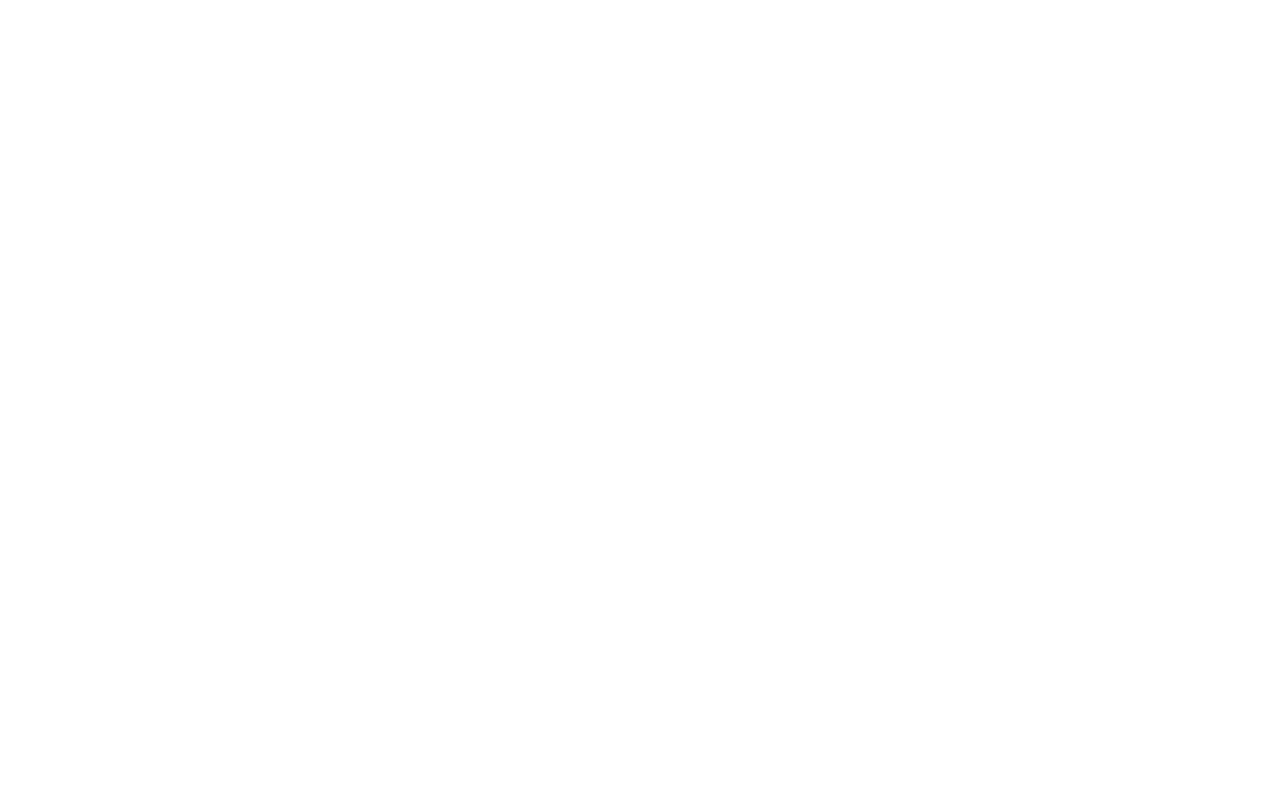
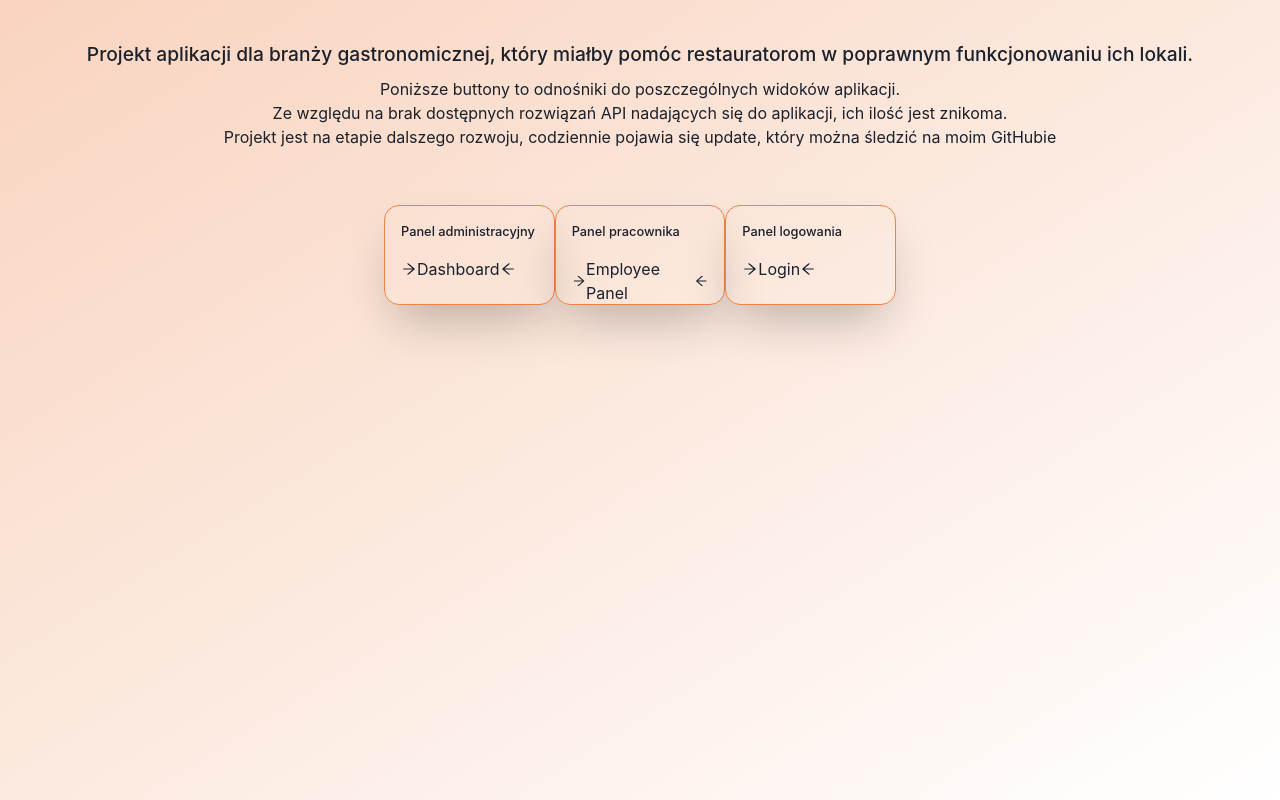
Before and after one commit to donnCycu/FoodMGT---App, a React (Create React App) app: page / in a window 1280 px wide. Before the commit this address had no page. Built offline with nearby package versions, Linux system fonts and the light colour scheme.

Commit message:
creating a welcome panel and changing styles in the login panel + changing the font family

```diff
--- a/src/App.js
+++ b/src/App.js
@@ -1,25 +1,30 @@
 import React from 'react';
-import { Box, Icon } from '@chakra-ui/react';
-import { FaFont } from 'react-icons/fa';
+import { Flex, Text, Box } from '@chakra-ui/react';
+
 import LoginForm from './components/LoginForm';
 import Dashboard from './views/Dashboard';
 import EmployeePanel from './views/EmployeePanel';
 import OrderPage from './views/OrderPage';
 import OrderList from './views/OrderList';
-import { BrowserRouter as Router, Route, Routes } from 'react-router-dom';
+import { BrowserRouter as Router, Route, Routes,  } from 'react-router-dom';
 import './index.css';
+import MainRoutes from "./views/MainRoutes";
+
 const App = () => {
     return (
         <Router>
+            <>
                 <Routes>
                     <Route path="/login" element={
-                    <Box display="flex" width="full" height="100vh" >
-                        <Box width="50%" height="full" bg="#ED8245" borderRightRadius="200px">
-                            <Box p={6} cursor="pointer">
-                                <Icon as={FaFont} size="xl" />
-                            </Box>
+                        <Box display="flex" width="full" height="100vh" backgroundColor="#E6E6E6">
+                            <Box width="50%" height="full" bg="rgba(237, 130, 69, 0.37)" borderRightRadius="200px">
+                                <Flex alignItems="center" justifyContent="center" h="100%" fontWeight={600} fontSize="5rem" className="redhat">
+                                    <Text textColor="#ED8245" >Food</Text>
+                                    <Text textColor="#8A8A8A">MGT.</Text>
+                                </Flex>
                             </Box>
                             <Box
+
                                 width="50%"
                                 height="100%"
                                 display="flex"
@@ -31,12 +36,14 @@
                                 </Box>
                             </Box>
                         </Box>
-                }/>
+                    } />
+                    <Route path="/" element={<MainRoutes />} />
                     <Route path="/dashboard" element={<Dashboard />} />
                     <Route path="/employeepanel" element={<EmployeePanel />} />
-                <Route path="/order" element={<OrderPage/>} />
-                <Route path="/order-list" element={<OrderList/>} />
+                    <Route path="/order" element={<OrderPage />} />
+                    <Route path="/order-list" element={<OrderList />} />
                 </Routes>
+            </>
         </Router>
     );
 };
--- a/src/components/LoginForm.js
+++ b/src/components/LoginForm.js
@@ -1,5 +1,5 @@
 import React, { useState } from 'react';
-import { Checkbox, Button, Input, Box, Heading, Text, Link, Icon } from '@chakra-ui/react';
+import { Checkbox, Button, Input, Box, Heading, Text, Link, } from '@chakra-ui/react';
 import { FaFacebookF, FaGoogle } from 'react-icons/fa';
 
 const LoginForm = () => {
--- a/src/index.css
+++ b/src/index.css
@@ -1,6 +1,10 @@
+@import url('https://fonts.googleapis.com/css2?family=Red+Hat+Text:wght@400;500;600&display=swap');
+.redhat {
+  font-family: 'Red Hat Text', sans-serif;;
+}
 body {
   margin: 0;
-  font-family: -apple-system, BlinkMacSystemFont, 'Segoe UI', 'Roboto', 'Oxygen',
+  font-family: -apple-system, BlinkMacSystemFont, 'Red Hat Text', 'Roboto', 'Oxygen',
     'Ubuntu', 'Cantarell', 'Fira Sans', 'Droid Sans', 'Helvetica Neue',
     sans-serif;
   -webkit-font-smoothing: antialiased;
--- /dev/null
+++ b/src/views/MainRoutes.js
@@ -0,0 +1,43 @@
+import React from 'react';
+import {Link} from 'react-router-dom';
+import {Box, Flex, Text} from "@chakra-ui/react";
+import {AiOutlineArrowLeft, AiOutlineArrowRight} from "react-icons/ai";
+
+const MainRoutes = () => {
+    return (
+        <Flex alignItems="center" justifyContent="start" flexDirection="column" py={10} width="full" height="100vh" bgGradient="linear(to-br, #ED8245 -190%, #ffffff 100%)">
+            <Text mb={2} fontWeight={500} fontSize="1.2rem">Projekt aplikacji dla branży gastronomicznej, który miałby pomóc restauratorom w poprawnym funkcjonowaniu ich lokali.</Text>
+            <Text>Poniższe buttony to odnośniki do poszczególnych widoków aplikacji.</Text>
+            <Text>Ze względu na brak dostępnych rozwiązań API nadających się do aplikacji, ich ilość jest znikoma.</Text>
+            <Text>Projekt jest na etapie dalszego rozwoju, codziennie pojawia się update, który można śledzić na moim GitHubie</Text>
+            <Flex direction="row" justifyContent="space-between" mt={14} w="40%">
+                <Box display="flex" flexDirection="column" alignItems="start" justifyContent="start" p={4} width="200px" height="100px" borderRadius="15px" border="1px solid #ED8245" boxShadow="2xl">
+                    <Text mb={4} fontWeight={500} fontSize="0.8rem">Panel administracyjny</Text>
+                    <Flex alignItems="center">
+                        <AiOutlineArrowRight/>
+                        <Link to="/dashboard">Dashboard</Link>
+                        <AiOutlineArrowLeft/>
+                    </Flex>
+                </Box>
+                <Box display="flex" flexDirection="column" alignItems="start" justifyContent="start" p={4} width="200px" height="100px" borderRadius="15px" border="1px solid #ED8245" boxShadow="2xl">
+                    <Text mb={4} fontWeight={500} fontSize="0.8rem">Panel pracownika</Text>
+                    <Flex alignItems="center">
+                        <AiOutlineArrowRight/>
+                        <Link to="/employeepanel">Employee Panel</Link>
+                        <AiOutlineArrowLeft/>
+                    </Flex>
+                </Box>
+                <Box display="flex" flexDirection="column" alignItems="start" justifyContent="start" p={4} width="200px" height="100px" borderRadius="15px" border="1px solid #ED8245" boxShadow="2xl">
+                    <Text mb={4} fontWeight={500} fontSize="0.8rem">Panel logowania</Text>
+                    <Flex alignItems="center">
+                        <AiOutlineArrowRight/>
+                        <Link to="/login">Login</Link>
+                        <AiOutlineArrowLeft/>
+                    </Flex>
+                </Box>
+            </Flex>
+        </Flex>
+    );
+};
+
+export default MainRoutes;
```
Lines whose indentation alone changed are shown as unchanged.
